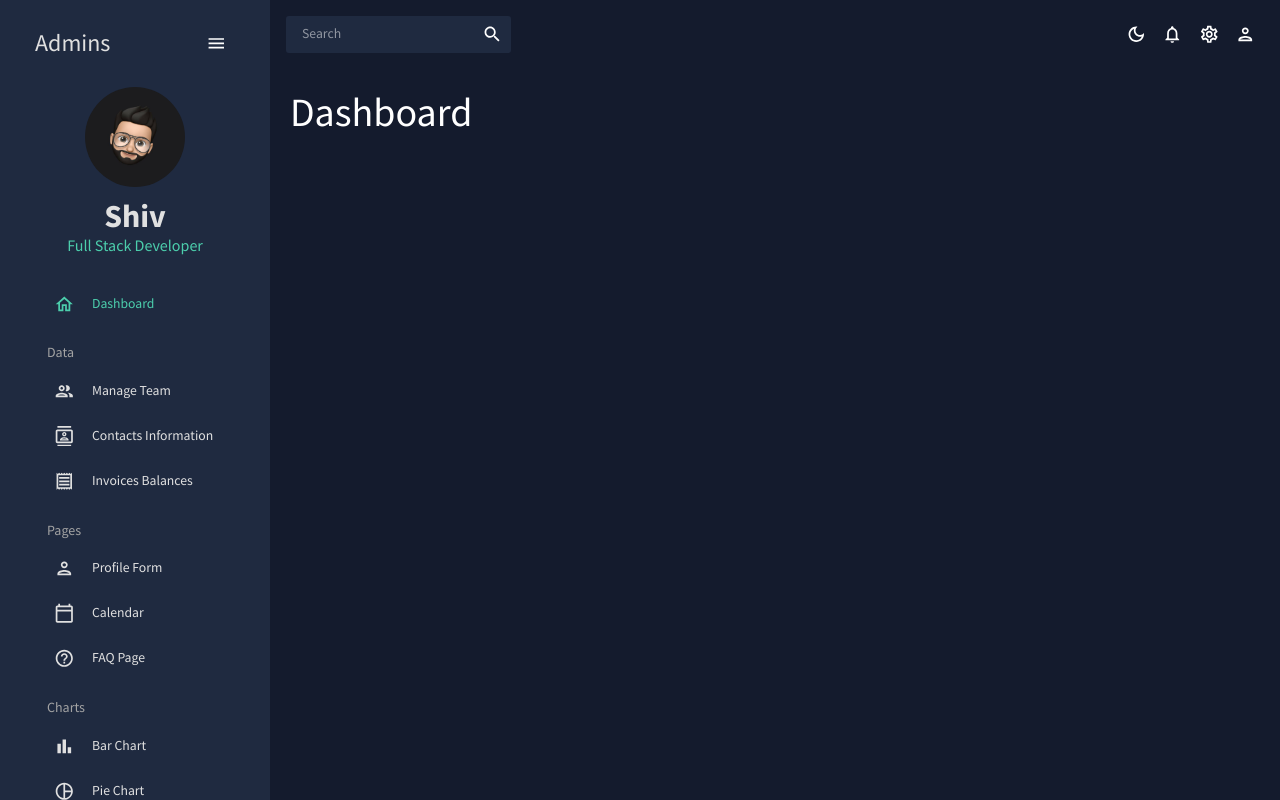
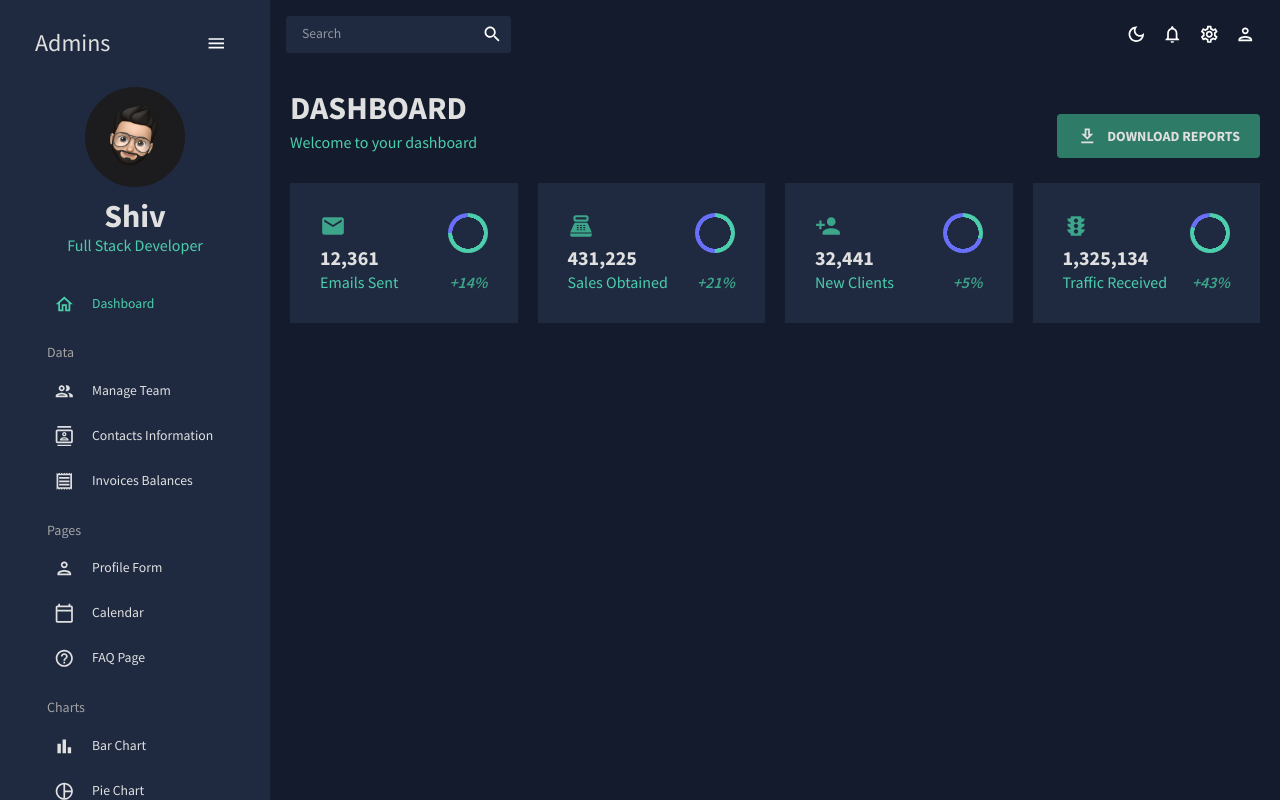
Before and after one commit to shivprajapat/react-admin-mui, a React (Create React App) app: page / in a window 1280 px wide. Built offline with nearby package versions, Linux system fonts and the light colour scheme.

Commit message:
dashboard card ui

```diff
--- a/src/components/Header.jsx
+++ b/src/components/Header.jsx
@@ -1,9 +1,18 @@
 import React from 'react'
 import { Box } from '@mui/system'
+import { tokens } from '../theme';
+import { useTheme } from '@emotion/react';
+import { Typography } from '@mui/material';
 
-const Header = () => {
+const Header = ({ title, subtitle }) => {
+    const theme = useTheme();
+    const colors = tokens(theme.palette.mode);
+
     return (
-        <Box>Header</Box>
+        <Box mb="30px" component='div'>
+            <Typography variant="h2" color={colors.grey[100]} fontWeight="bold" sx={{ m: "0 0 5px 0" }}>{title}</Typography>
+            <Typography variant="h5" color={colors.greenAccent[500]}>{subtitle}</Typography>
+        </Box>
     )
 }
 
--- /dev/null
+++ b/src/components/ProgressCircle.jsx
@@ -0,0 +1,18 @@
+import React from 'react'
+import { Box, useTheme } from "@mui/material";
+import { tokens } from "../theme";
+
+const ProgressCircle = ({ progress = "0.75", size = "40" }) => {
+    const theme = useTheme();
+    const colors = tokens(theme.palette.mode);
+    const angle = progress * 360;
+    return (
+        <Box sx={{
+            background: `radial-gradient(${colors.primary[400]} 55%, transparent 56%),
+    conic-gradient(transparent 0deg ${angle}deg, ${colors.blueAccent[500]} ${angle}deg 360deg),
+    ${colors.greenAccent[500]}`, borderRadius: "50%", width: `${size}px`, height: `${size}px`
+        }} />
+    )
+}
+
+export default ProgressCircle
--- /dev/null
+++ b/src/components/StatBox.jsx
@@ -0,0 +1,39 @@
+import React from 'react'
+import { Box, Typography, useTheme } from "@mui/material";
+import { tokens } from "../theme";
+import ProgressCircle from "./ProgressCircle";
+
+const StatBox = ({ title, subtitle, icon, progress, increase }) => {
+    const theme = useTheme();
+    const colors = tokens(theme.palette.mode);
+
+    return (
+        <Box component="div" width="100%" m="0 30px">
+            <Box component="div" display="flex" justifyContent="space-between">
+                <Box component="div">
+                    {icon}
+                    <Typography
+                        variant="h4"
+                        fontWeight="bold"
+                        sx={{ color: colors.grey[100] }}
+                    >
+                        {title}
+                    </Typography>
+                </Box>
+                <Box component="div">
+                    <ProgressCircle progress={progress} />
+                </Box>
+            </Box>
+            <Box display="flex" justifyContent="space-between" mt="2px">
+                <Typography variant="h5" sx={{ color: colors.greenAccent[500] }}>
+                    {subtitle}
+                </Typography>
+                <Typography variant="h5" fontStyle="italic" fontWeight={600} sx={{ color: colors.greenAccent[600] }}>
+                    {increase}
+                </Typography>
+            </Box>
+        </Box>
+    )
+}
+
+export default StatBox
--- a/src/components/index.js
+++ b/src/components/index.js
@@ -1 +1,2 @@
-export {default as Header} from "./Header"
+export { default as Header } from "./header"
+export { default as StatBox } from "./StatBox"
--- a/src/scenes/dashboard/index.js
+++ b/src/scenes/dashboard/index.js
@@ -1,11 +1,58 @@
-import React from 'react'
-import { Box } from '@mui/system'
-import { Typography } from '@mui/material'
+import { Box, Button, useTheme } from "@mui/material";
+import DownloadOutlinedIcon from "@mui/icons-material/DownloadOutlined";
+import EmailIcon from "@mui/icons-material/Email";
+import PersonAddIcon from "@mui/icons-material/PersonAdd";
+import TrafficIcon from "@mui/icons-material/Traffic";
+import PointOfSaleIcon from "@mui/icons-material/PointOfSale";
+import { tokens } from "../../theme";
+import { Header, StatBox } from "../../components";
 
 const Dashboard = () => {
+  const theme = useTheme();
+  const colors = tokens(theme.palette.mode);
+
   return (
     <Box>
-      <Typography variant='h1'>Dashboard</Typography>
+      <Box display="flex" justifyContent="space-between" alignItems="center" component='div'>
+        <Header title="DASHBOARD" subtitle="Welcome to your dashboard" />
+        <Box>
+          <Button
+            sx={{
+              backgroundColor: colors.greenAccent[700],
+              color: colors.grey[100],
+              fontSize: "14px",
+              fontWeight: "bold",
+              padding: "10px 20px",
+            }}
+          >
+            <DownloadOutlinedIcon sx={{ mr: "10px" }} />
+            Download Reports
+          </Button>
+        </Box>
+      </Box>
+      {/* Grid & Charts */}
+      <Box display="grid" gridTemplateColumns="repeat(12, 1fr)" gridAutoRows="140px" gap="20px" component='div'>
+        <Box gridColumn="span 3" backgroundColor={colors.primary[400]} display="flex" alignItems="center" justifyContent="center" component='div'>
+          <StatBox
+            title="12,361" subtitle="Emails Sent" progress="0.75" increase="+14%"
+            icon={<EmailIcon sx={{ color: colors.greenAccent[600], fontSize: "26px" }} />}
+          />
+        </Box>
+        <Box gridColumn="span 3" backgroundColor={colors.primary[400]} display="flex" alignItems="center" justifyContent="center" component='div'>
+          <StatBox title="431,225" subtitle="Sales Obtained" progress="0.50" increase="+21%"
+            icon={<PointOfSaleIcon sx={{ color: colors.greenAccent[600], fontSize: "26px" }} />}
+          />
+        </Box>
+        <Box gridColumn="span 3" backgroundColor={colors.primary[400]} display="flex" alignItems="center" justifyContent="center" component='div'>
+          <StatBox title="32,441" subtitle="New Clients" progress="0.30" increase="+5%" icon={
+            <PersonAddIcon sx={{ color: colors.greenAccent[600], fontSize: "26px" }} />}
+          />
+        </Box>
+        <Box gridColumn="span 3" backgroundColor={colors.primary[400]} display="flex" alignItems="center" justifyContent="center" component='div'>
+          <StatBox title="1,325,134" subtitle="Traffic Received" progress="0.80" increase="+43%" icon={<TrafficIcon sx={{ color: colors.greenAccent[600], fontSize: "26px" }} />}
+          />
+        </Box>
+      </Box>
     </Box>
   )
 }
```
